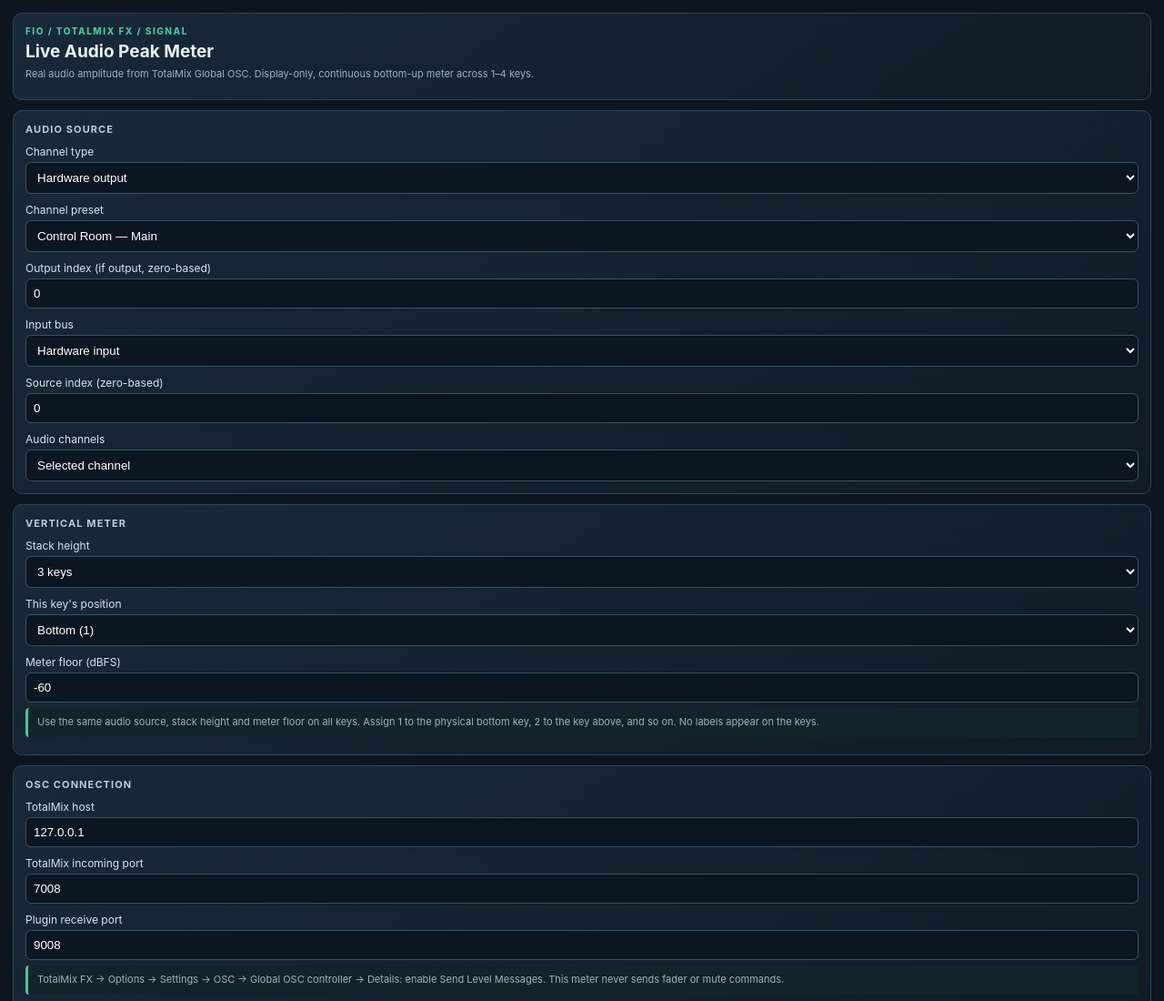
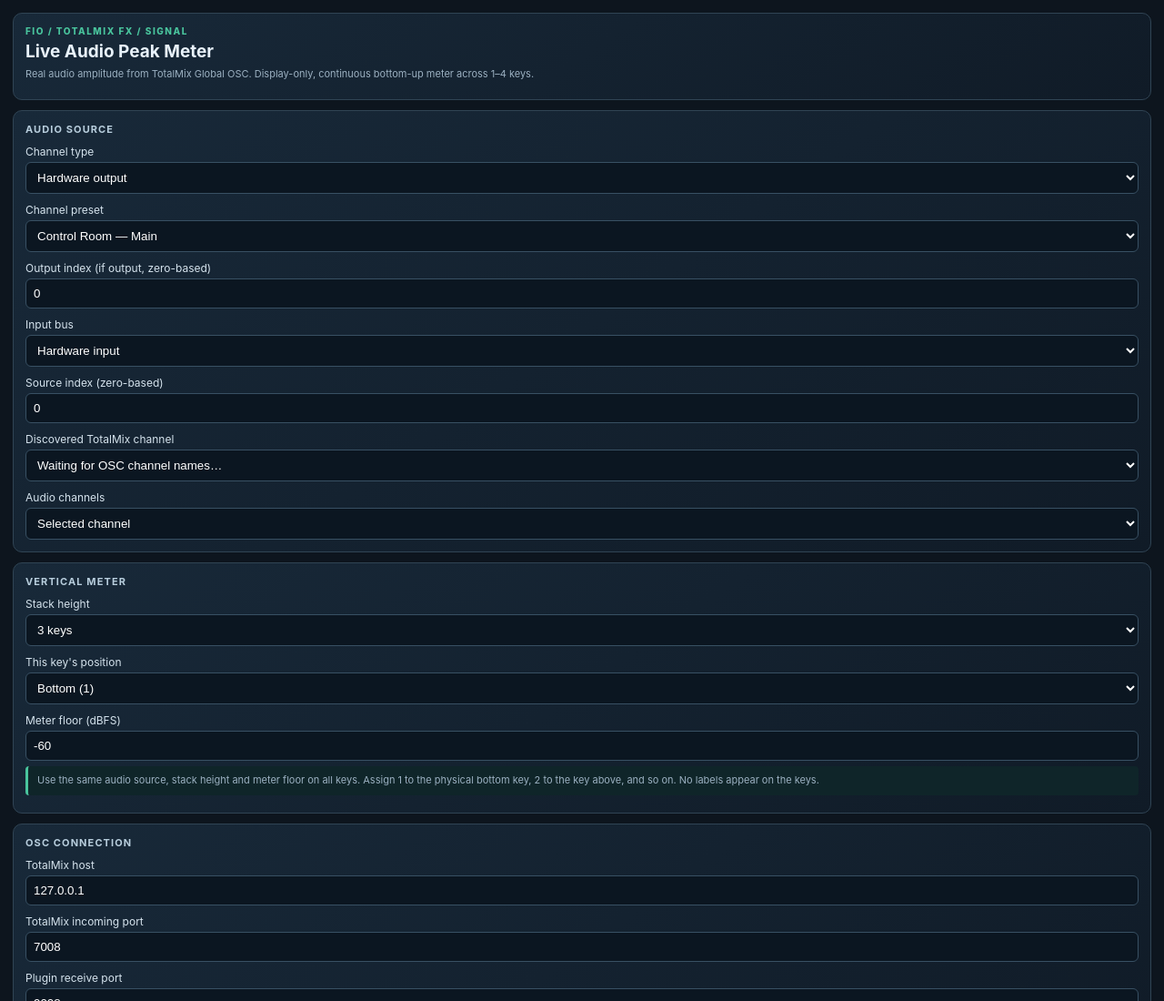
Before and after one commit to kitbrown/rme-controller-macos, a website: page com.fionetworks.rme-globalosc.sdPlugin/ui/peak-meter.html in a window 1280 px wide. Shown: the top 1100 px of the page at 91% size. Drawn offline with Linux system fonts and the light colour scheme.

Commit message:
ui: populate audio peak meter targets from live TotalMix channel names

```diff
--- a/com.fionetworks.rme-globalosc.sdPlugin/ui/peak-meter.html
+++ b/com.fionetworks.rme-globalosc.sdPlugin/ui/peak-meter.html
@@ -38,7 +38,7 @@
     <label>Source index (zero-based)</label><input data-setting="sourceIndex" type="number" value="0" min="0" max="999">
   </div>
 </div>
-<label>Audio channels</label><select data-setting="meterChannels"><option value="mono">Selected channel</option><option value="stereo">Selected + next channel (higher peak)</option></select>
+<label>Discovered TotalMix channel</label><select data-channel-picker data-channel-buses="output"><option value="">Waiting for OSC channel names…</option></select><label>Audio channels</label><select data-setting="meterChannels"><option value="mono">Selected channel</option><option value="stereo">Selected + next channel (higher peak)</option></select>
 </div>
 <div class="section"><h3>Vertical meter</h3>
 <label>Stack height</label><select data-setting="stackSegments">
```
